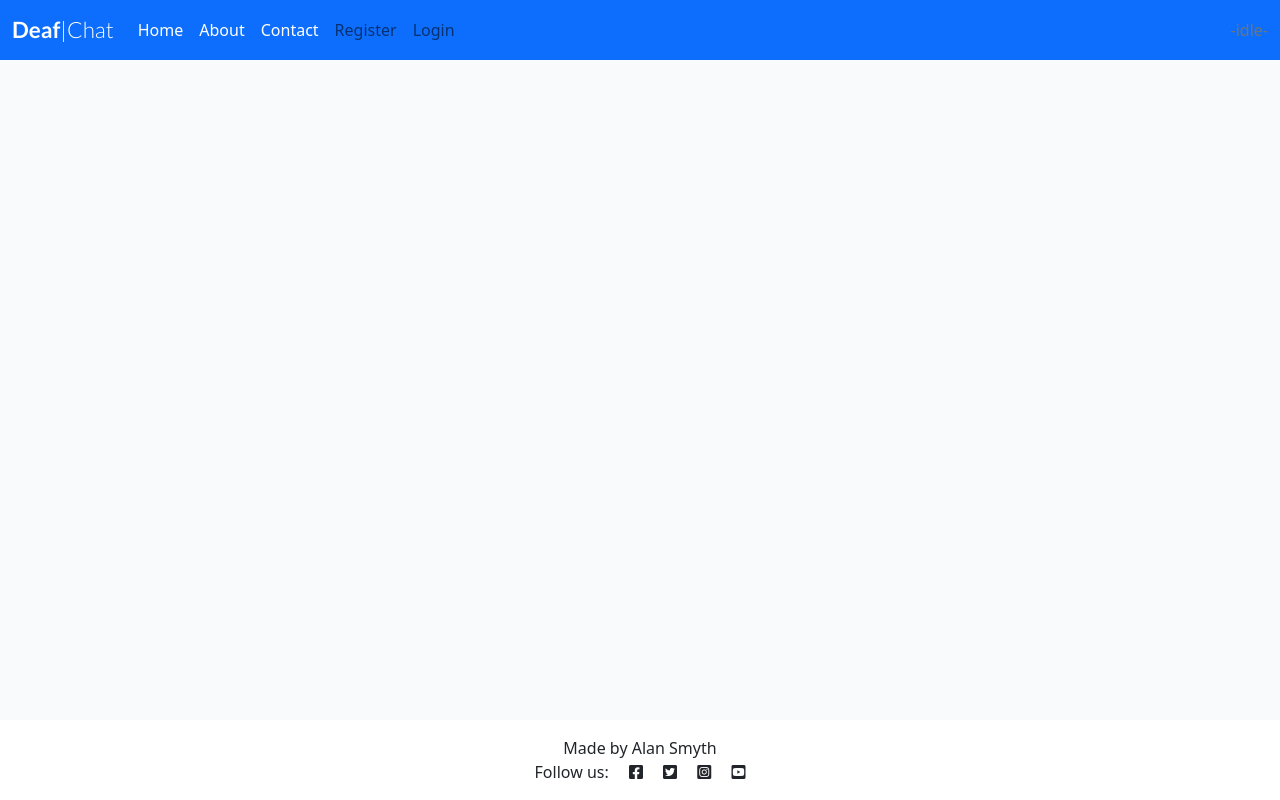
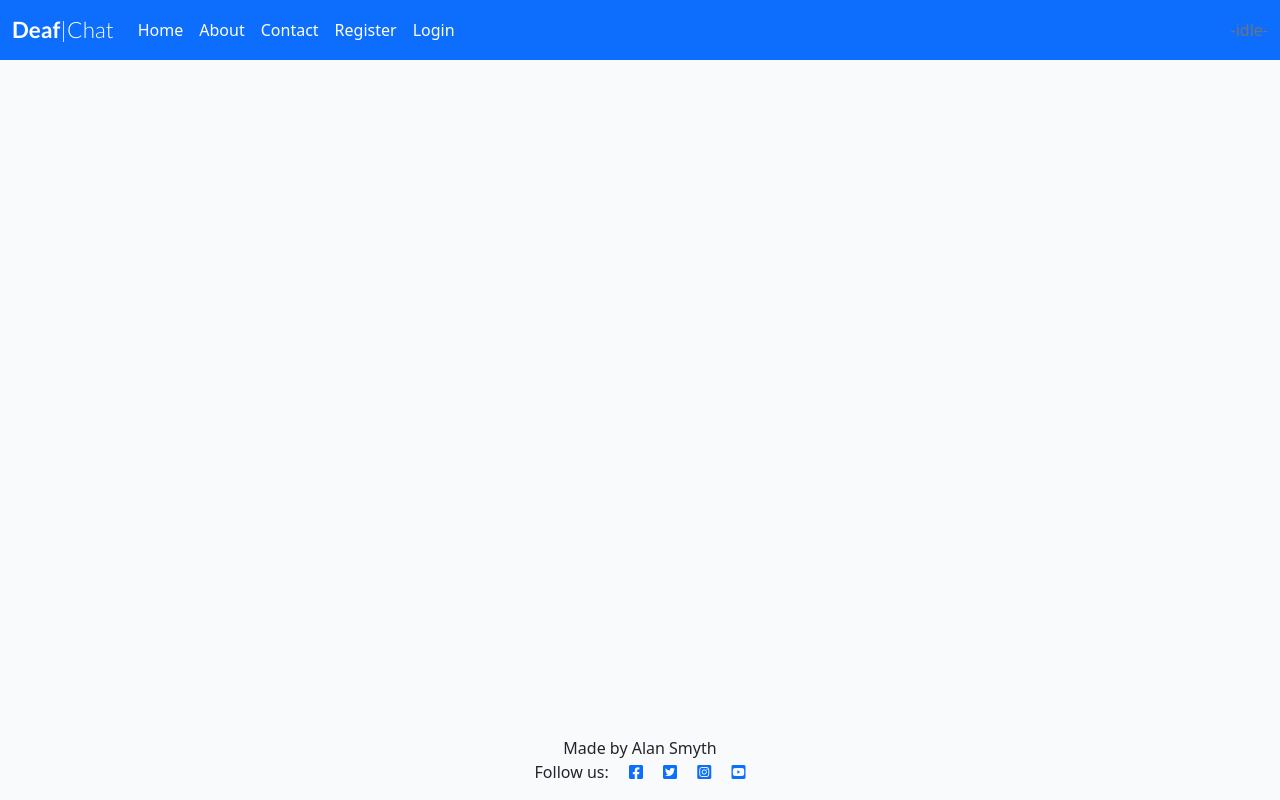
Before and after one commit to AlanSmythDeaf/deafchat, a Django app: page / in a window 1280 px wide. Run offline with Django 4.2, Linux system fonts and the light colour scheme; data that the repository does not hold is empty.

Commit message:
Add link to the social media at footer and text to white in navbar and update info to about

```diff
--- a/about/templates/about/about.html
+++ b/about/templates/about/about.html
@@ -3,7 +3,7 @@
 {% load static %}
 <div class="container mt-5">
   <div class="row">
-    <div class="col-12 video-responsive">
+    <div>
       <!-- Title goes between these h2 tags -->
       <h2>{{ about.title }}</h2>
       <!-- Content goes directly underneath this -->
--- a/templates/base.html
+++ b/templates/base.html
@@ -55,14 +55,14 @@
                     </li>
                     {% if user.is_authenticated %}
                     <li class="nav-item">
-                        <a class="nav-link {% if request.path == logout_url %}active{% endif %}" aria-current="page" href="{% url 'account_logout' %}">Logout</a>
+                        <a class="nav-link {% if request.path == logout_url %}active{% endif %} text-white" aria-current="page" href="{% url 'account_logout' %} ">Logout</a>
                     </li>
                     {% else %}
                     <li class="nav-item">
-                        <a class="nav-link {% if request.path == signup_url %}active{% endif %}" aria-current="page" href="{% url 'account_signup' %}">Register</a>
+                        <a class="nav-link {% if request.path == signup_url %}active{% endif %} text-white" aria-current="page" href="{% url 'account_signup' %}">Register</a>
                     </li>
                     <li class="nav-item">
-                        <a class="nav-link {% if request.path == login_url %}active{% endif %}" aria-current="page" href="{% url 'account_login' %}">Login</a>
+                        <a class="nav-link {% if request.path == login_url %}active{% endif %} text-white" aria-current="page" href="{% url 'account_login' %}">Login</a>
                     </li>
                     {% endif %}
                 </ul>
@@ -96,12 +96,13 @@
     </main>
 
     <!-- Footer -->
-    <footer class="footer mt-auto py-3 bg-white">
+    <footer class="footer mt-auto py-3">
         <p class="m-0 text-center text-dark">Made by Alan Smyth</p>
-        <p class="m-0 text-center text-dark">Follow us: <i class="fab fa-facebook-square ms-3"></i>
-            <i class="fab fa-twitter-square ms-3"></i>
-            <i class="fab fa-instagram-square ms-3"></i>
-            <i class="fab fa-youtube-square ms-3"></i>
+        <p class="m-0 text-center text-dark">Follow us:
+            <a href="https://www.facebook.com/" target="_blank" rel="noopener" aria-label="Visit Facebook Page (opens in a new tab)"><i class="fab fa-facebook-square ms-3"></i></a>
+            <a href="https://x.com/" target="_blank" rel="noopener" aria-label="Visit Twitter Page (opens in a new tab)"><i class="fab fa-twitter-square ms-3"></i></a>
+            <a href="https://www.instagram.com//" target="_blank" rel="noopener" aria-label="Visit Instagram Page (opens in a new tab)"><i class="fab fa-instagram-square ms-3"></i></a>
+            <a href="https://youtube.com/" target="_blank" rel="noopener" aria-label="Visit YouTube Page (opens in a new tab)"><i class="fab fa-youtube-square ms-3"></i></a>
         </p>
     </footer>
 
```
Lines whose indentation alone changed are shown as unchanged.
